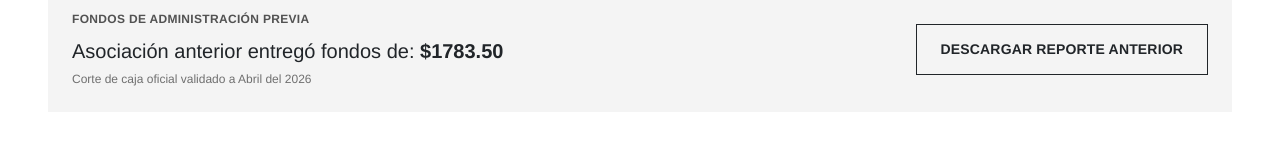
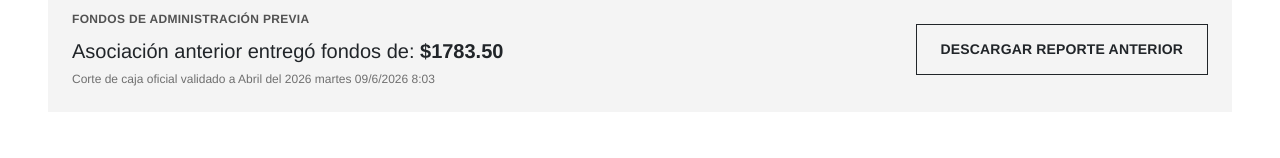
Before and after one commit to jjorgeadrian007/cuentas_aso, a React (Vite) app: page / in a window 1280 px wide. Shown: the part 163-321 px from the top of the page. Built offline with nearby package versions, Linux system fonts and the light colour scheme.

Commit message:
cambios fecha corte

```diff
--- a/src/App.jsx
+++ b/src/App.jsx
@@ -67,7 +67,7 @@ export default function DashboardAsociacion() {
               Asociación anterior entregó fondos de: <span className="fw-semibold">${FONDOS_ANTERIORES.toFixed(2)}</span>
             </p>
             <small className="d-block mt-1" style={{ fontSize: '12px', color: '#6f6f6f' }}>
-              Corte de caja oficial validado a Abril del 2026
+              Corte de caja oficial validado a Abril del 2026  martes 09/6/2026 8:03
             </small>
           </div>
           <div className="col-md-4 text-md-end">
```
